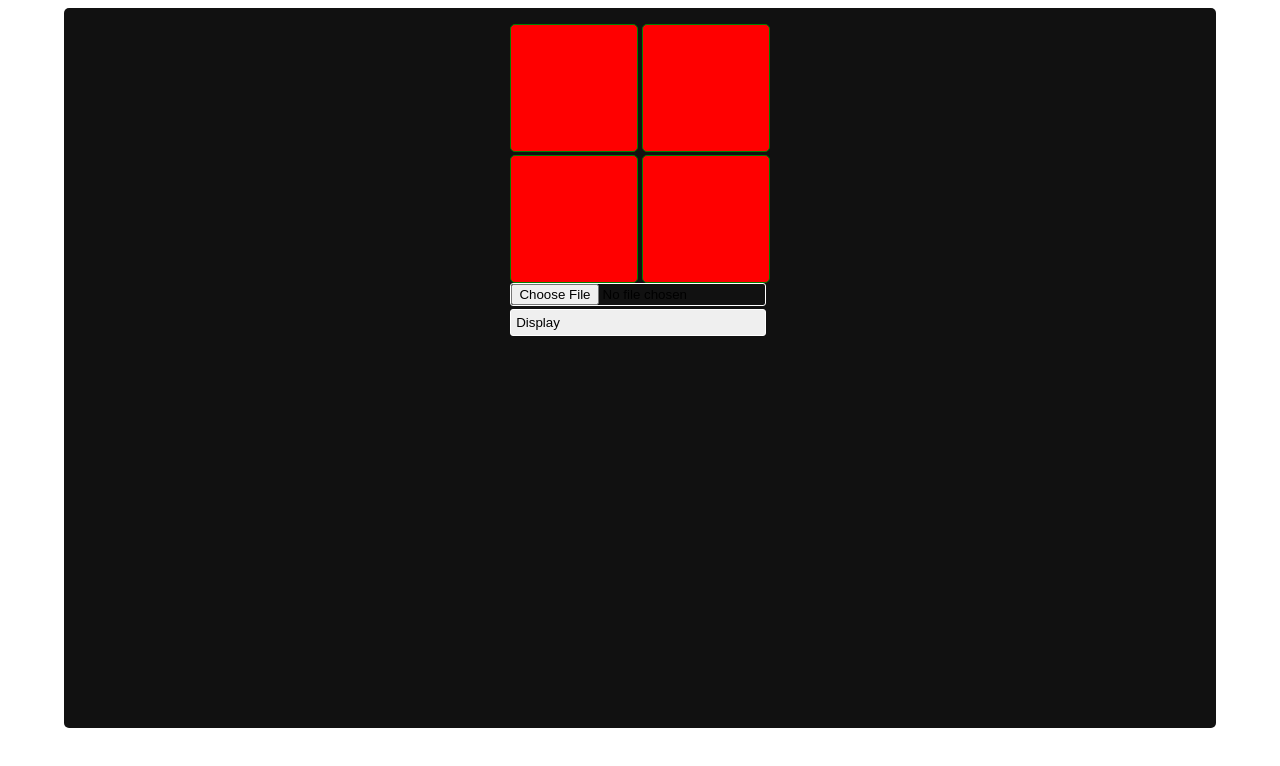
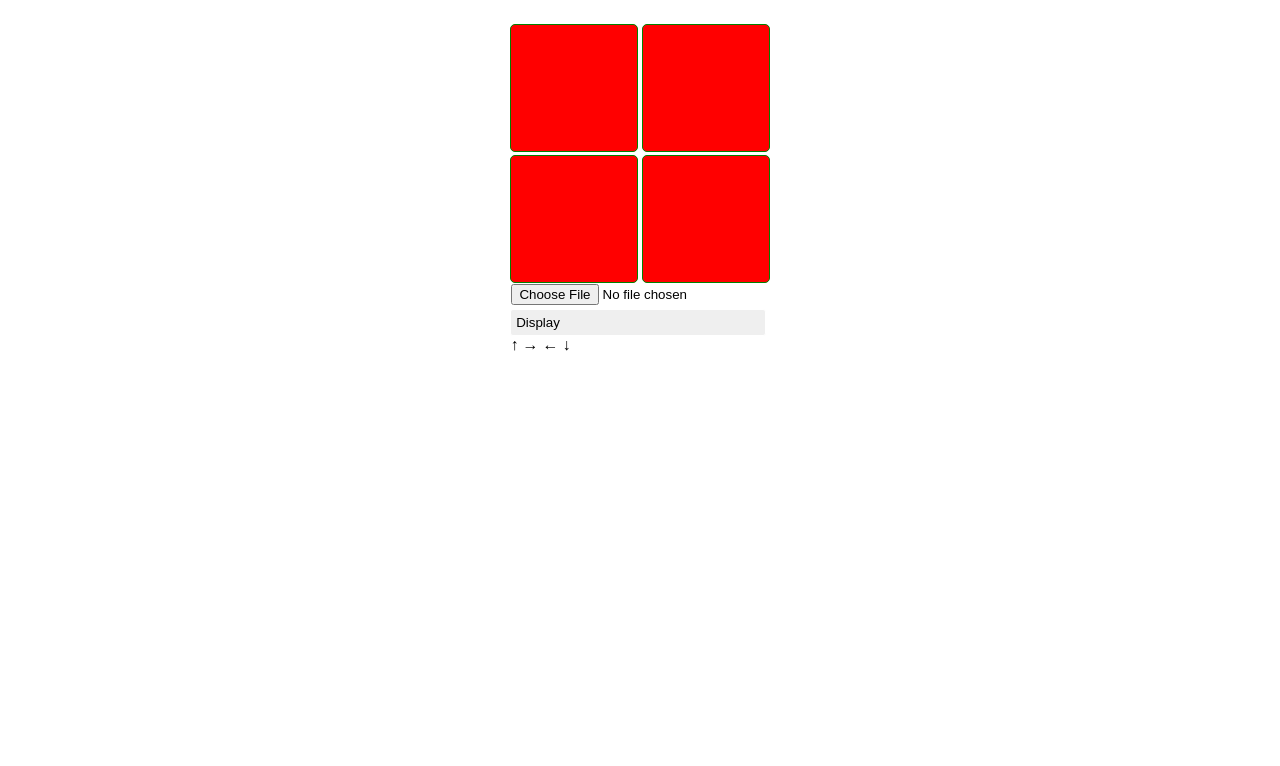
Before and after one commit to rniochy/flipimage, a plain HTML site: page html/index.html in a window 1280 px wide. Drawn offline with Linux system fonts and the light colour scheme.

Commit message:
adding new features

```diff
--- a/css/app.css
+++ b/css/app.css
@@ -18,7 +18,7 @@ main {
     align-items: center;
     margin: 0.5rem auto;
     border-radius: var(--border-radius);;
-    background: #111111;
+    /* background: #111111; */
 }
 #image-matrix {
      display: grid;
@@ -47,7 +47,7 @@ main {
      border: 1px solid #fff;
      border-radius: 3px;
 }
-#content-below button {
+ button {
     margin-top: 0.2rem;
      padding: 0.3rem;
      text-align: center;
--- a/html/index.html
+++ b/html/index.html
@@ -21,6 +21,12 @@
                 <input type="file"/>
                 <button>Display</button>
             </div>
+            <div class="arrows">
+                 <span class="arrow" id="up-arrow"> &uparrow;</span>
+                 <span class="arrow" id="right-arrow"> &rightarrow;</span>
+                 <span class="arrow" id="left-arrow"> &leftarrow;</span>
+                 <span class="arrow" id="down-arrow"> &downarrow;</span>
+            </div>
         </section>
     </main>
     <script type="text/javascript" src="../js/app.js"></script>
```
